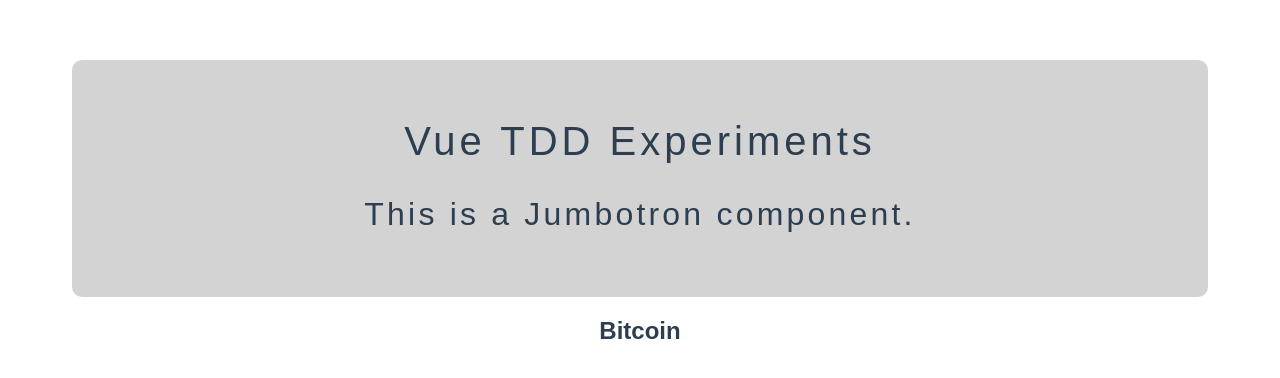
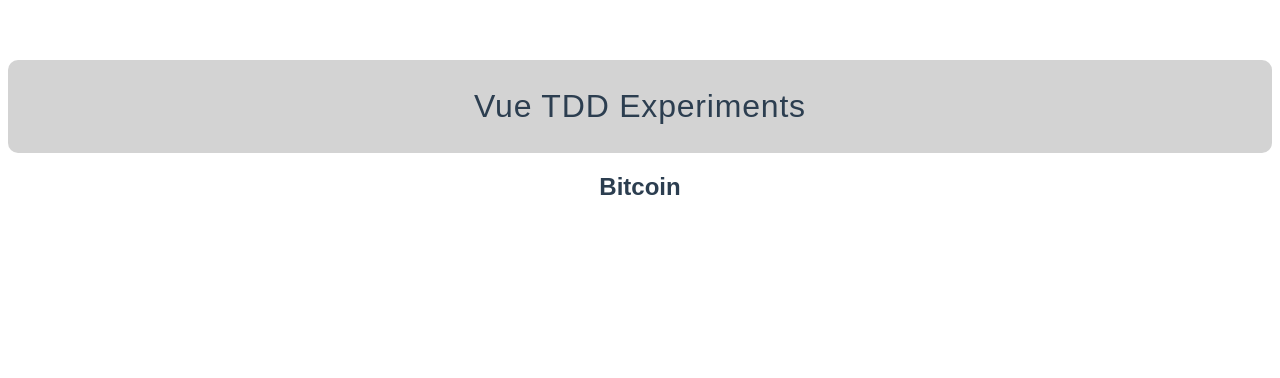
Before and after one commit to Taramouse/vue-component-tdd, a Vue app: page / in a window 1280 px wide. Shown: the top 378 px of the page. Built offline with nearby package versions, Linux system fonts and the light colour scheme.

Commit message:
Refactored content to subtitle.

```diff
--- a/src/components/Jumbotron.vue
+++ b/src/components/Jumbotron.vue
@@ -1,14 +1,14 @@
 <template>
   <div class="jumbotron">
     <h1 class="title">{{ title }}</h1>
-    <p class="content">{{ content }}</p>
+    <p class="subtitle">{{ subtitle }}</p>
   </div>
 </template>
 
 <script>
 export default {
   name: 'Jumbotron',
-  props: ['title', 'content'],
+  props: ['title', 'subtitle'],
   data () {
     return {
       //
@@ -20,19 +20,18 @@
 <style>
 .jumbotron {
   background: #d3d3d3;
-  margin: 2vh 5vw;
-  padding: 2em 2em;
+  padding: 0.4em 0.4em;
   border-radius: 10px;
   text-align: center;
 }
 .jumbotron h1 {
   font-weight: 400;
-  font-size: 2.5rem;
-  letter-spacing: 0.1em;
+  font-size: 2rem;
+  letter-spacing: 0.025em;
 }
-.jumbotron .content {
+.jumbotron .subtitle {
   font-weight: 400;
-  font-size: 2rem;
-  letter-spacing: 0.1em;
+  font-size: 1rem;
+  letter-spacing: 0.025em;
 }
 </style>
```
Also changed, not shown: 1 other file (tests, documents, lock files or other folders).
